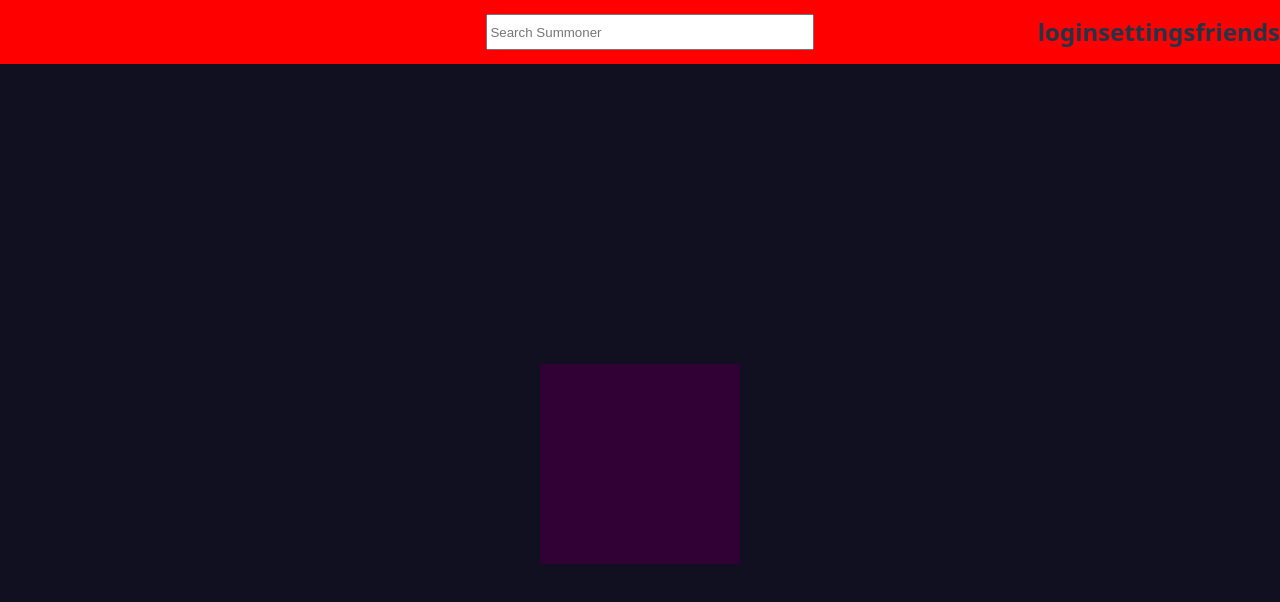
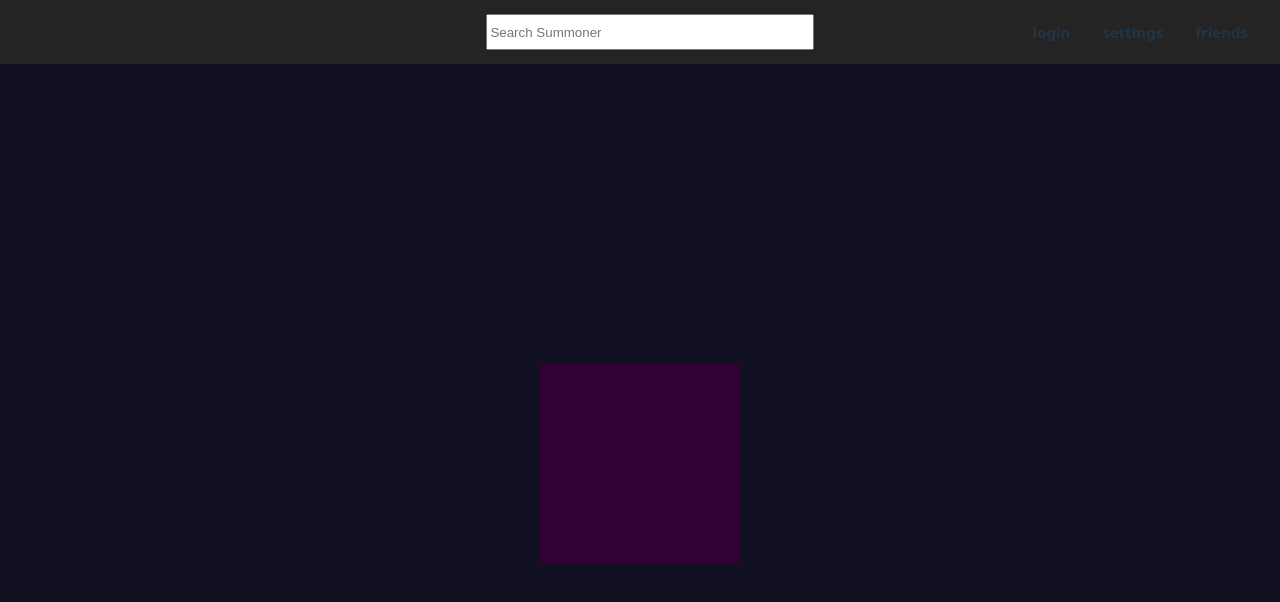
Before and after one commit to Peytonbarre/riotrewind, a React (Vite) app in the folder rift-rewind/: page / in a window 1280 px wide. Shown: the top 602 px of the page. Built offline with nearby package versions, Linux system fonts and the light colour scheme.

Commit message:
small changes

```diff
--- a/rift-rewind/src/components/Navbar.css
+++ b/rift-rewind/src/components/Navbar.css
@@ -1,7 +1,7 @@
 .navbar {
     height: 8%;
     top: 0;
-    background: red;
+    background: #242424;
     display: flex;
     justify-content: space-between;
     align-items: center;
@@ -24,4 +24,11 @@
 
 .rightnav {
     display: flex;
+    margin-right: 1rem;
 }
+
+.rightnav h2 {
+    margin-left: 1rem;
+    margin-right: 1rem;
+    font-size: 15px;
+}
```
